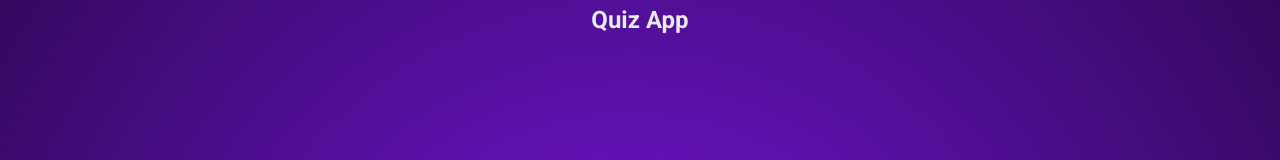
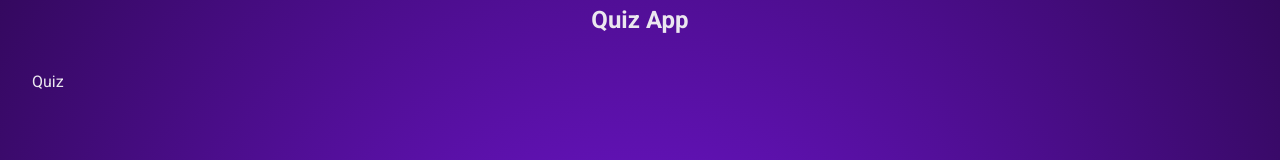
Before and after one commit to MEBARKI16/QuizApp, a React (Vite) app: page / in a window 1280 px wide. Shown: the part 137-297 px from the top of the page. Built offline with nearby package versions, Linux system fonts and the light colour scheme.

Commit message:
add Quiz component

```diff
--- a/src/App.jsx
+++ b/src/App.jsx
@@ -1,10 +1,12 @@
 import Header from "./components/Header";
+import Quiz from "./components/Quiz";
 
 
 function App() {
     return (
         <div>
             <Header />
+            <Quiz />
         </div>
     )
 }
--- /dev/null
+++ b/src/components/Quiz.jsx
@@ -0,0 +1,9 @@
+import React from 'react';
+
+const Quiz = () => {
+    return (
+        <div>Quiz</div>
+    )
+}
+
+export default Quiz;
```
